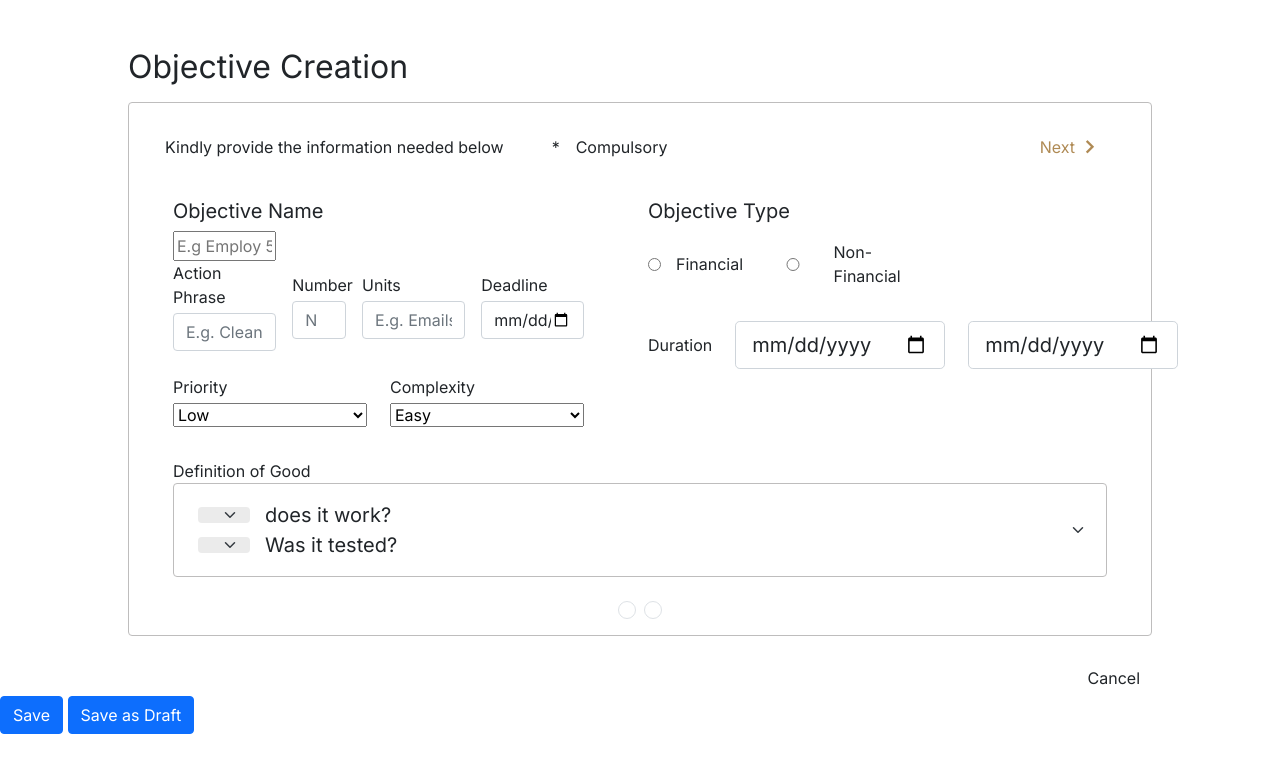
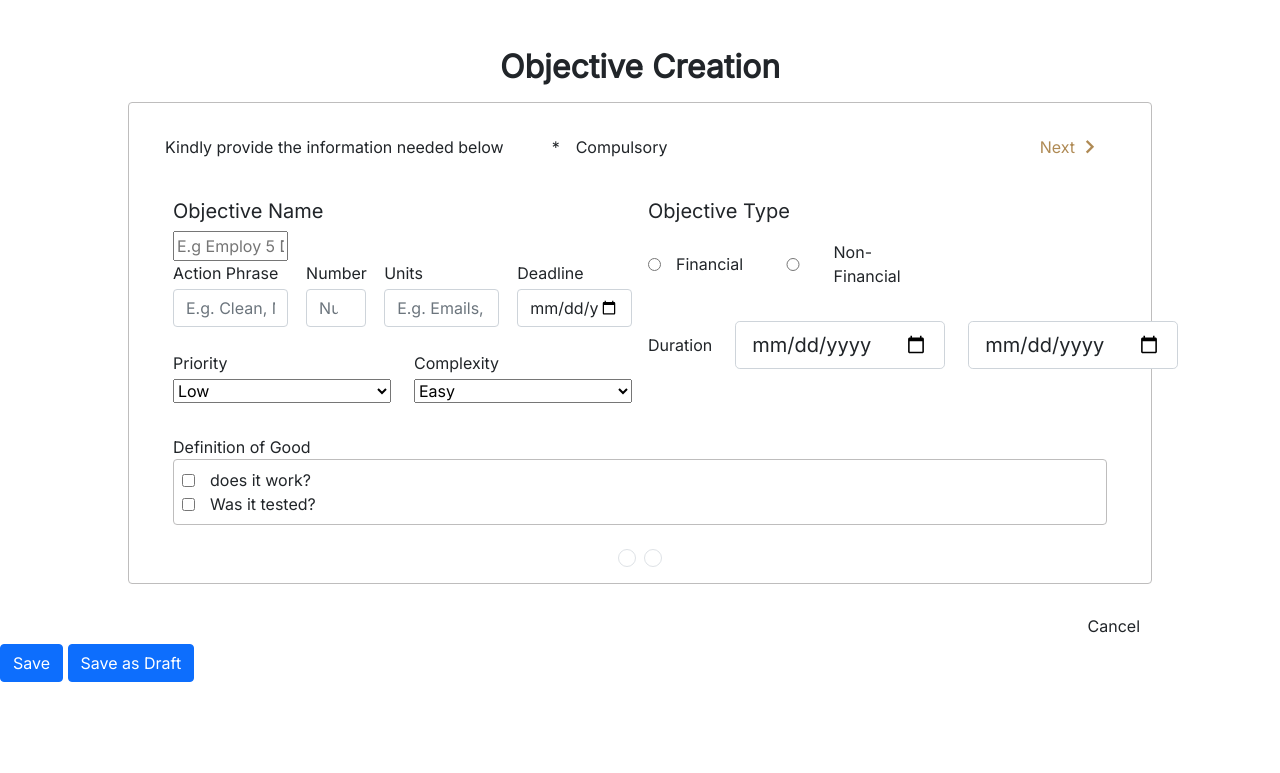
Before and after one commit to joseline25/my_perform, a Django app: page /create/ in a window 1280 px wide. Shown: the top 773 px of the page. Run offline with Django 4.2, Linux system fonts and the light colour scheme; data comes from the database, SQL or seed files in the repository.

Commit message:
create objective form style modified

```diff
--- a/objective/form.py
+++ b/objective/form.py
@@ -39,15 +39,15 @@ class ObjectiveForm(forms.ModelForm):
             'units': forms.TextInput(attrs={'class': 'form-control italic-placeholder units-input', 'placeholder': 'E.g. Emails, Notes'}),
             'priority': forms.Select(attrs={'class': 'form-select  form-select-lg italic-placeholder objective-priority'}),
             'complexity': forms.Select(attrs={'class': 'form-select  form-select-lg italic-placeholder objective-complexity'}),
-            'dog': forms.CheckboxSelectMultiple (attrs={'class': 'form-select border-0  form-select-lg italic-placeholder',  'placeholder': 'Enter Acceptance Criteria', 'style': 'background-color: #EBEBEB;'}, ),
-            'assign_to': forms.CheckboxSelectMultiple (attrs={'class': 'border-0  form-select italic-placeholder option checkbox',  'placeholder': 'Assign To', 'style': 'height: 100px;'}),
-            'visible_to': forms.CheckboxSelectMultiple (attrs={'class': 'border-0  form-select italic-placeholder',  'placeholder': 'Visible To', 'style': 'height: 100px;'}),
-            'tools': forms.CheckboxSelectMultiple (attrs={'class': 'border-0  form-select italic-placeholder',  'placeholder': 'Assign To', 'style': 'height: 100px;'}),
-            'associated_task': forms.CheckboxSelectMultiple (attrs={'class': 'border-0  form-select italic-placeholder',  'placeholder': 'Assign To', 'style': 'height: 100px;'}),
-            'evaluator': forms.Select(attrs={'class': 'border-0  form-select italic-placeholder',  'placeholder': 'Assign To', 'style': 'height: 100px;'}),
-            'skills': forms.CheckboxSelectMultiple (attrs={'class': 'border-0  form-select italic-placeholder',  'placeholder': 'Assign To', 'style': 'height: 100px;'}),
+            'dog': forms.CheckboxSelectMultiple (attrs={ 'placeholder': 'Enter Acceptance Criteria', 'style': 'background-color: #EBEBEB;'}, ),
+            'assign_to': forms.CheckboxSelectMultiple (attrs={  'placeholder': 'Assign To', 'style': 'height: 100px;'}),
+            'visible_to': forms.CheckboxSelectMultiple (attrs={  'placeholder': 'Visible To', 'style': 'height: 100px;'}),
+            'tools': forms.CheckboxSelectMultiple (attrs={  'placeholder': 'Assign To', 'style': 'height: 100px;'}),
+            'associated_task': forms.CheckboxSelectMultiple (attrs={  'placeholder': 'Assign To', 'style': 'height: 100px;'}),
+            'evaluator': forms.Select(attrs={  'placeholder': 'Assign To', 'style': 'height: 100px;'}),
+            'skills': forms.CheckboxSelectMultiple (attrs={  'placeholder': 'Assign To', 'style': 'height: 100px;'}),
             # 'choices': Objective.objective_types}
-            'objective_type': forms.RadioSelect(attrs={'class': 'radio objective-type', 'type': 'radio', }),
+            'objective_type': forms.RadioSelect(attrs={ 'type': 'radio', }),
             # 'repeat': forms.RadioSelect(attrs={'class': 'repeat-radio', 'type': 'radio'}),
         }
 
--- a/requirements.txt
+++ b/requirements.txt
@@ -1,6 +1,10 @@
 asgiref==3.7.2
 Django==4.2.7
+django-filter==23.5
+djangorestframework==3.14.0
+Markdown==3.5.2
 Pillow==10.1.0
+pytz==2023.3.post1
 sqlparse==0.4.4
 typing_extensions==4.8.0
 tzdata==2023.3
--- a/templates/objective/create_objective.html
+++ b/templates/objective/create_objective.html
@@ -123,7 +123,7 @@
 
       {% else %}
       <div style="width: 80%" class="m-auto mb-3 mt-5">
-        <h2>Objective Creation</h2>
+        <h2 class="text-center fw-bold">Objective Creation</h2>
       </div>
 
       {% endif %}
@@ -155,7 +155,7 @@
               <button type="submit" class="btn btn-primary">Create</button>
             </form>
             {% endcomment %}
-            <section class="_formContainer d-flex gap-5">
+            <section class="_formContainer d-flex ">
               <div class="_leftForms d-flex flex-column gap-4 p-2">
                 <div class="_group">
                   <h4 class="fs-5">Objective Name</h4>
@@ -222,7 +222,7 @@
         </div>
 
         {% comment %} STEP 2 {% endcomment %}
-        <div class="d-flex flex-column gap-4 py-4 px-4 _stepTwo">
+        <div class="d-flex flex-column px-4 _stepTwo">
           <div
             class="_formHead d-flex align-items-center justify-content-between"
           >
@@ -232,24 +232,24 @@
               <i class="bx bx-chevron-left fs-3"></i> Previous
             </button>
           </div>
-          <section class="_formFields d-flex flex-column gap-4">
+          <section class="_formFields d-flex flex-column">
             {% comment %}
             <form method="POST">
               {% csrf_token %} {{ form.as_p}}
               <button type="submit" class="btn btn-primary">Create</button>
             </form>
             {% endcomment %}
-            <section class="_formContainer d-flex gap-3">
-              <div class="_leftForms d-flex flex-column gap-4 p-2">
-                <div class="d-flex flex-column gap-1">
+            <section class="_formContainer d-flex ">
+              <div class="_leftForms d-flex flex-column">
+                <div class="d-flex flex-column">
                   <p>Visible To:</p>
                   {{ form.visible_to }}
                 </div>
-                <div class="d-flex flex-column gap-1">
+                <div class="d-flex flex-column">
                   <p>Assign to:</p>
                   {{ form.assign_to }}
                 </div>
-                <div class="d-flex flex-column gap-1">
+                <div class="d-flex flex-column">
                   <p>Tools</p>
                   {{ form.tools }}
                 </div>
```
